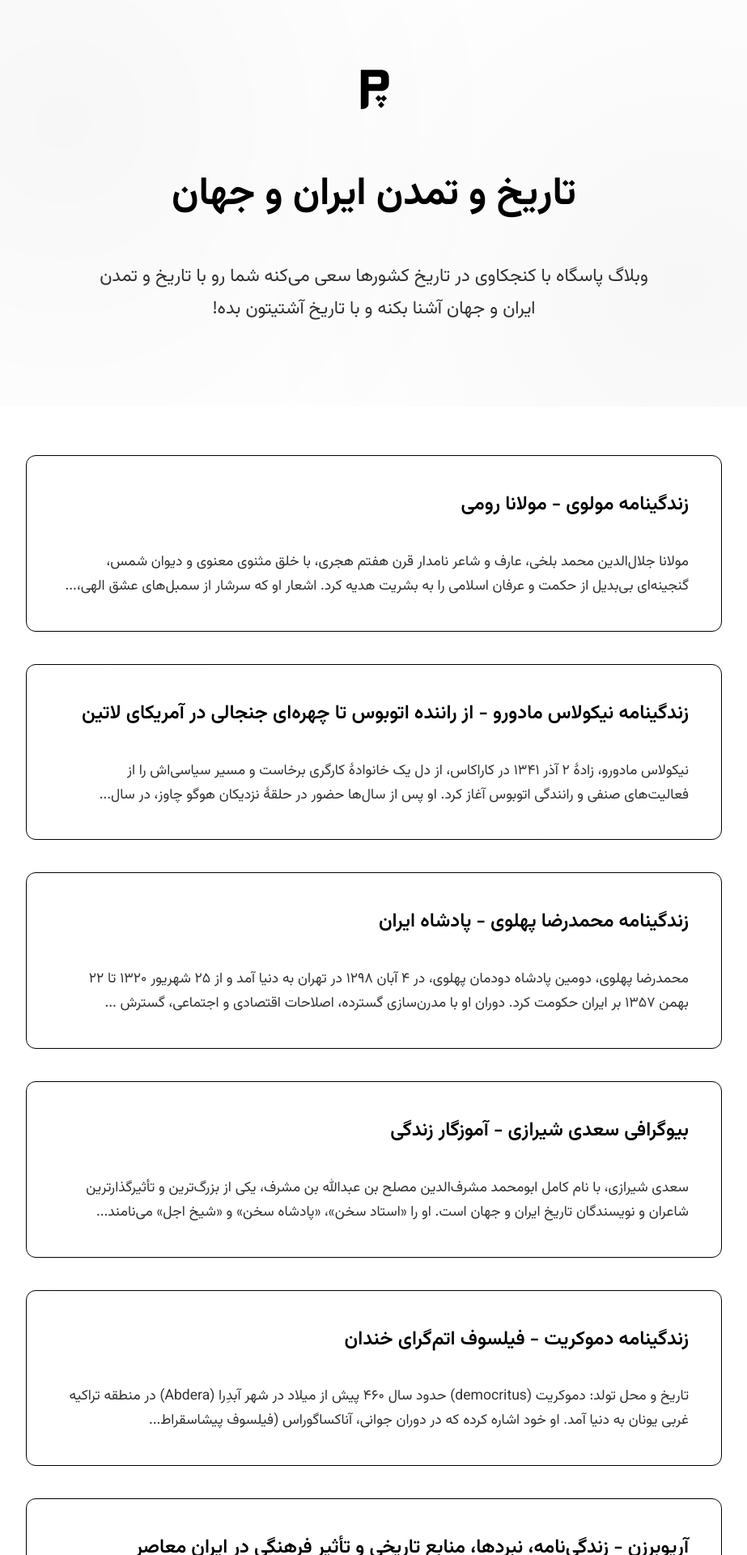
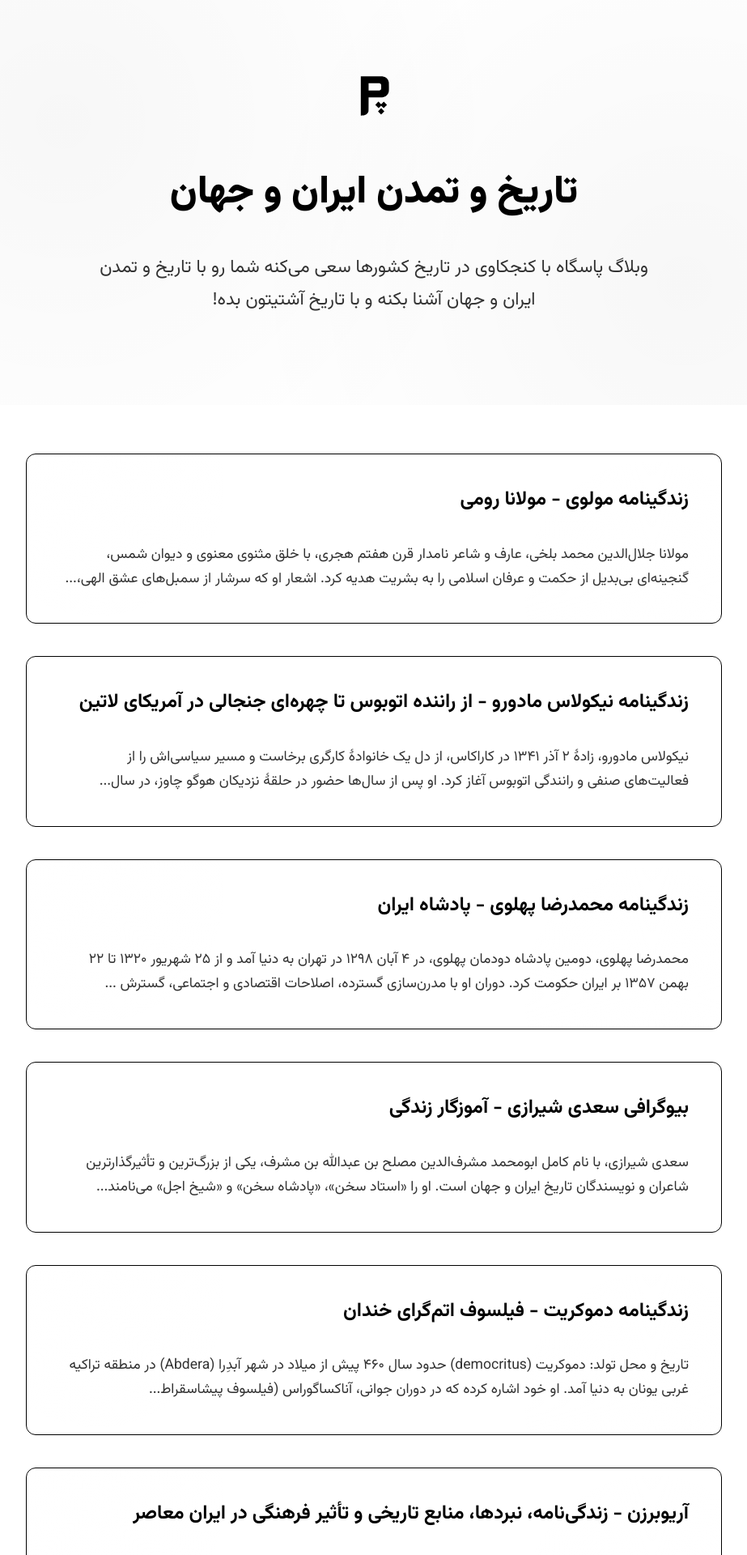
Before and after one commit to darkblog/darkblog.github.io, a Jekyll site: the page built from index.html, in a window 1280 px wide. Shown: the top 1920 px of the page at 81% size, without its empty margins (178-1101 px from the left). Built offline with Jekyll 4.4.1, drawn with Linux system fonts in a browser that asks for light colours.

Commit message:
Update index.html

```diff
--- a/index.html
+++ b/index.html
@@ -19,7 +19,7 @@
 
     <link rel="preconnect" href="https://fonts.googleapis.com">
     <link rel="preconnect" href="https://fonts.gstatic.com" crossorigin>
-    <link href="https://fonts.googleapis.com/css2?family=Vazirmatn:wght@400;500;600;700&display=swap" rel="stylesheet">
+    <link href="https://fonts.googleapis.com/css2?family=Vazirmatn:wght@100;200;300;400;500;600;700;800;900&display=swap" rel="stylesheet">
 
     <style>
         * {
@@ -42,6 +42,7 @@
             display: flex;
             flex-direction: column;
             min-height: 100vh;
+            font-weight: 400;
         }
 
         .hero-section {
@@ -98,7 +99,8 @@
             color: black;
             position: relative;
             padding-bottom: 20px;
-            font-weight: 700;
+            font-weight: 900;
+            line-height: 1.3;
         }
 
         .page-description {
@@ -158,7 +160,8 @@
             color: black;
             position: relative;
             padding-bottom: 15px;
-            font-weight: 600;
+            font-weight: 700;
+            line-height: 1.4;
         }
 
         .post-card-title a {
```
